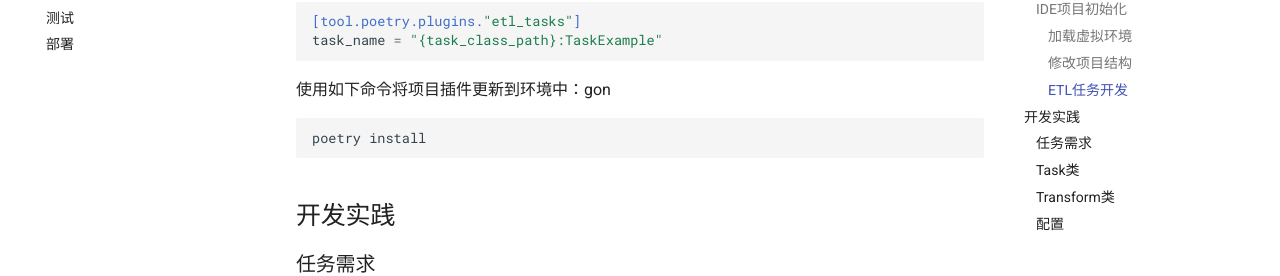
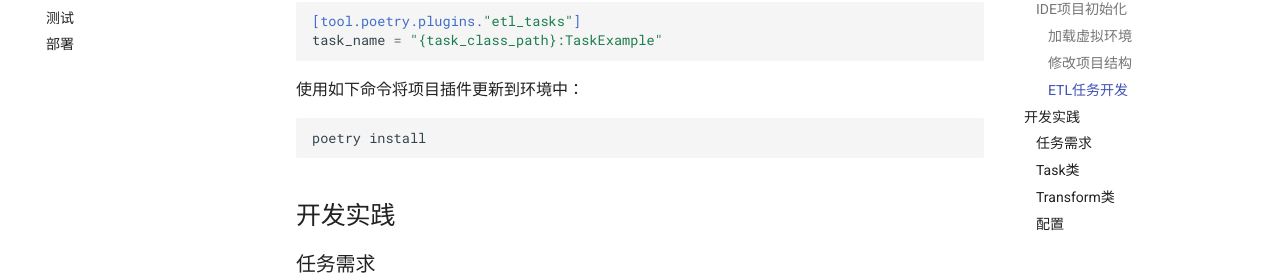
Before and after one commit to pyloong/pythonic-project-guidelines, an MkDocs documentation site: the page built from docs/datadevelop/quick_start/initialization.md, in a window 1280 px wide and 900 px high, scrolled down 2758 px. Shown: the part 180-456 px from the top of the window. Built offline with MkDocs 1.6.1 and Material for MkDocs 9.7.7, drawn with Linux system fonts in a browser that asks for light colours; comment, search, counter and statistics services are not loaded.

Commit message:
fix(initialization): fix some clearly bugs

````diff
--- a/docs/datadevelop/quick_start/Initialization.md
+++ b/docs/datadevelop/quick_start/initialization.md
@@ -66,7 +66,7 @@ ETL任务完成后需要注册插件：
 task_name = "{task_class_path}:TaskExample"
 ```
 
-使用如下命令将项目插件更新到环境中：gon
+使用如下命令将项目插件更新到环境中：
 
 ```shell
 poetry install
--- a/mkdocs.yml
+++ b/mkdocs.yml
@@ -84,6 +84,6 @@ nav:
 - 数据开发实践:
   - 快速上手:
     - 环境准备: datadevelop/quick_start/preparation.md
-    - 初始化项目: datadevelop/quick_start/Initialization.md
+    - 初始化项目: datadevelop/quick_start/initialization.md
     - 测试: datadevelop/quick_start/tests.md
     - 部署: datadevelop/quick_start/deployment.md
````
